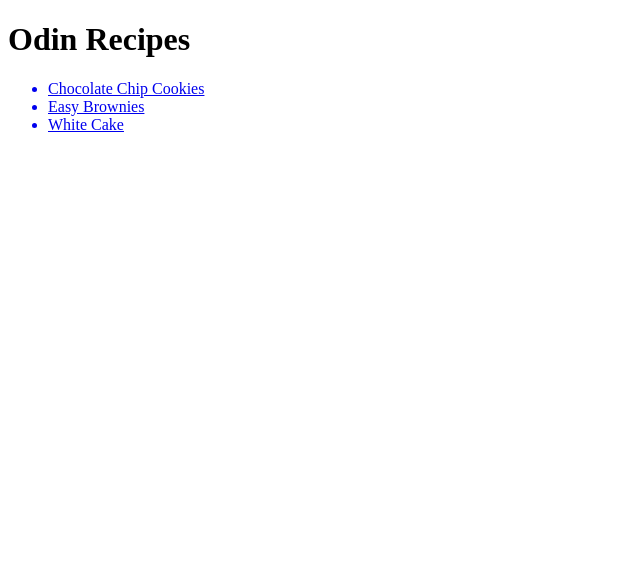
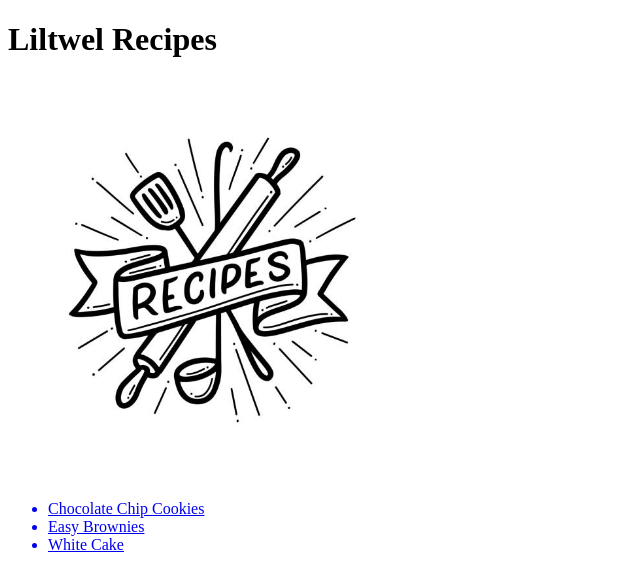
Before and after one commit to Liltwel/odin-recipes, a plain HTML site: page index.html in a window 1280 px wide. Shown: the whole page, without its empty margins (0-640 px from the left). Drawn offline with Linux system fonts and the light colour scheme.

Commit message:
Add logo img

```diff
--- a/index.html
+++ b/index.html
@@ -3,11 +3,14 @@
 
 <head>
     <meta charset="utf-8">
-    <title>Odin Recipes</title>
+    <title>Liltwel Recipes</title>
 </head>
 
 <body>
-    <h1>Odin Recipes</h1>
+    <h1>Liltwel Recipes</h1>
+
+    <img src="./img/logo.jpg" width="400">
+
     <ul>
         <a href="./recipes/cc-cookies.html">
             <li>Chocolate Chip Cookies</li>
```
Also changed, not shown: img/logo.jpg (added).
